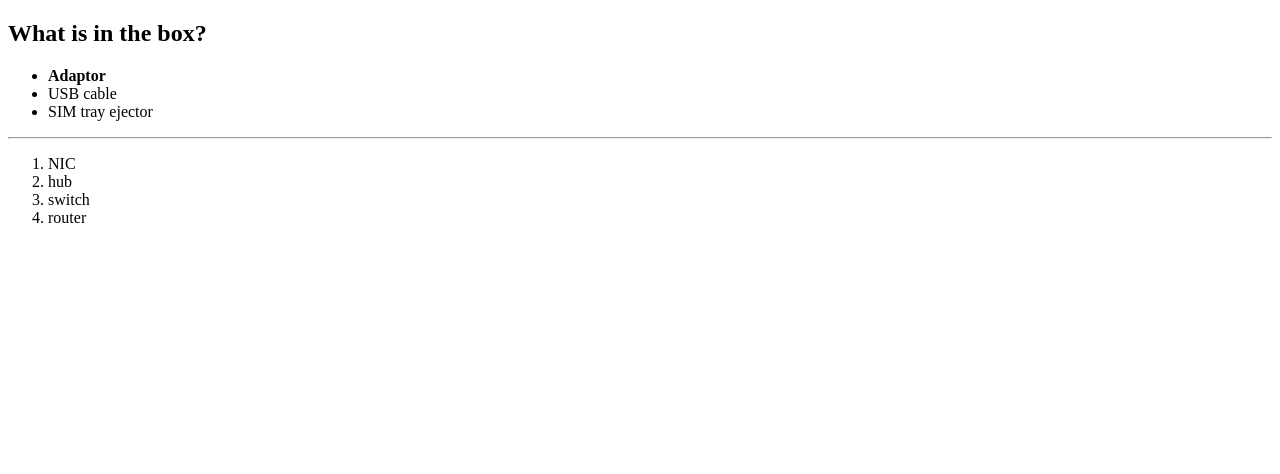
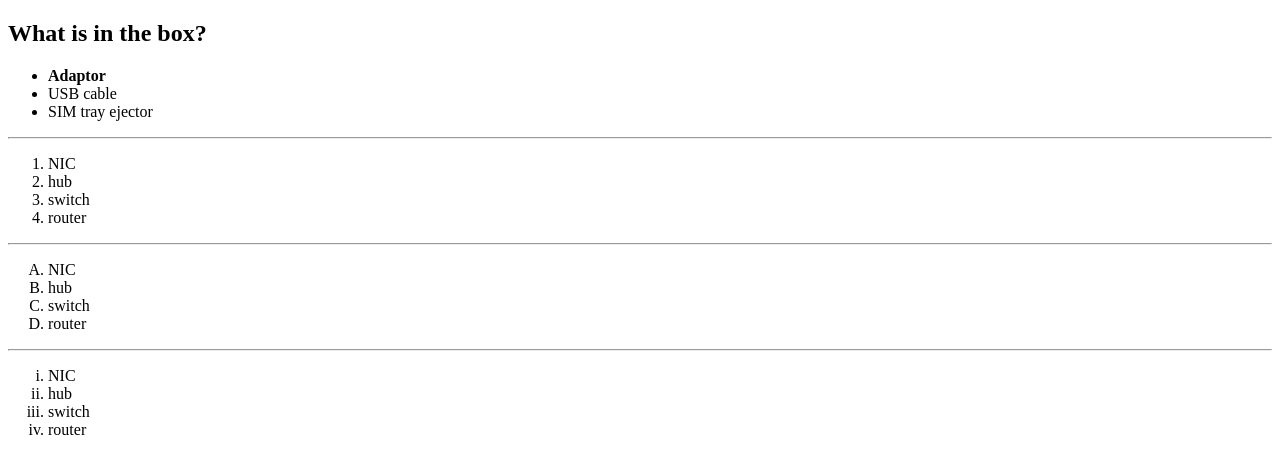
Before and after one commit to PratyushBasu2022/HTML-codes-1, a plain HTML site: page index4.html in a window 1280 px wide. Drawn offline with Linux system fonts and the light colour scheme.

Commit message:
added ol types

```diff
--- a/index4.html
+++ b/index4.html
@@ -20,6 +20,22 @@
     <li>switch</li>
     <li>router</li>
 </ol>
+<hr>
+<ol type="A">
+    <li>NIC</li>
+    <li>hub</li>
+    <li>switch</li>
+    <li>router</li>
+</ol>
+<hr>
+<ol type="i">
+    <li>NIC</li>
+    <li>hub</li>
+    <li>switch</li>
+    <li>router</li>
+</ol>
+
+
 
 
 </body>
```
